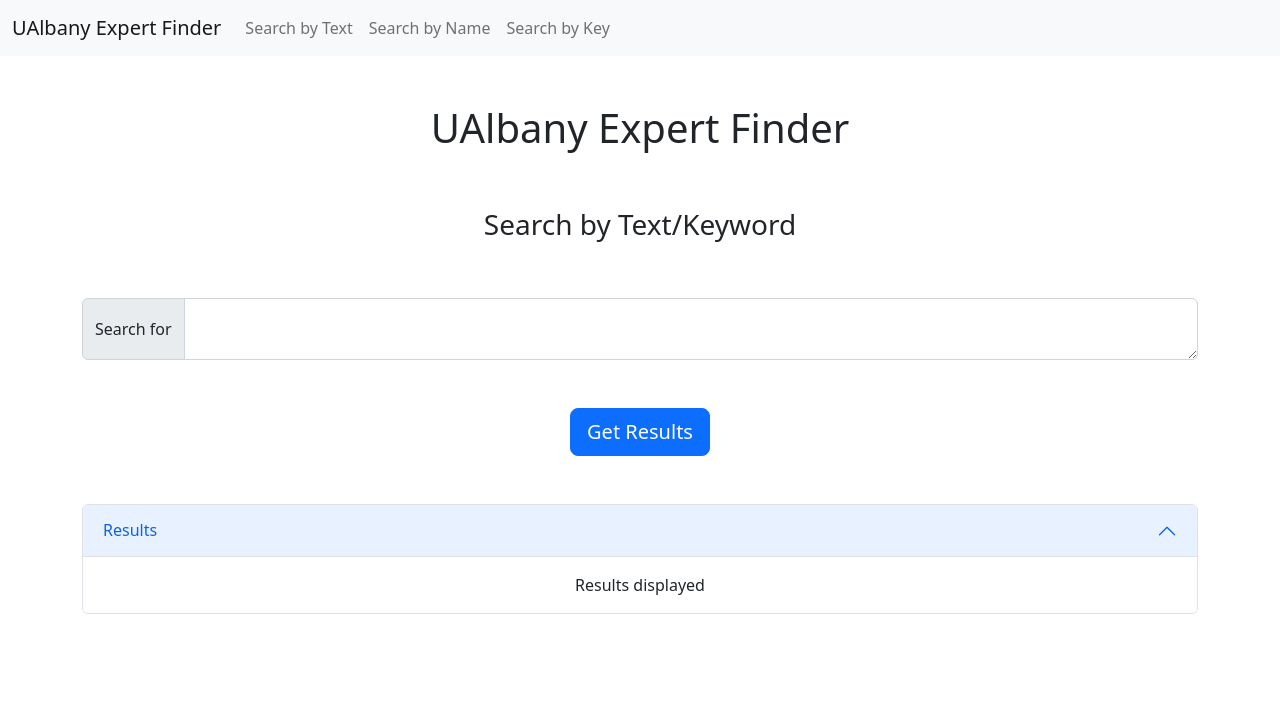
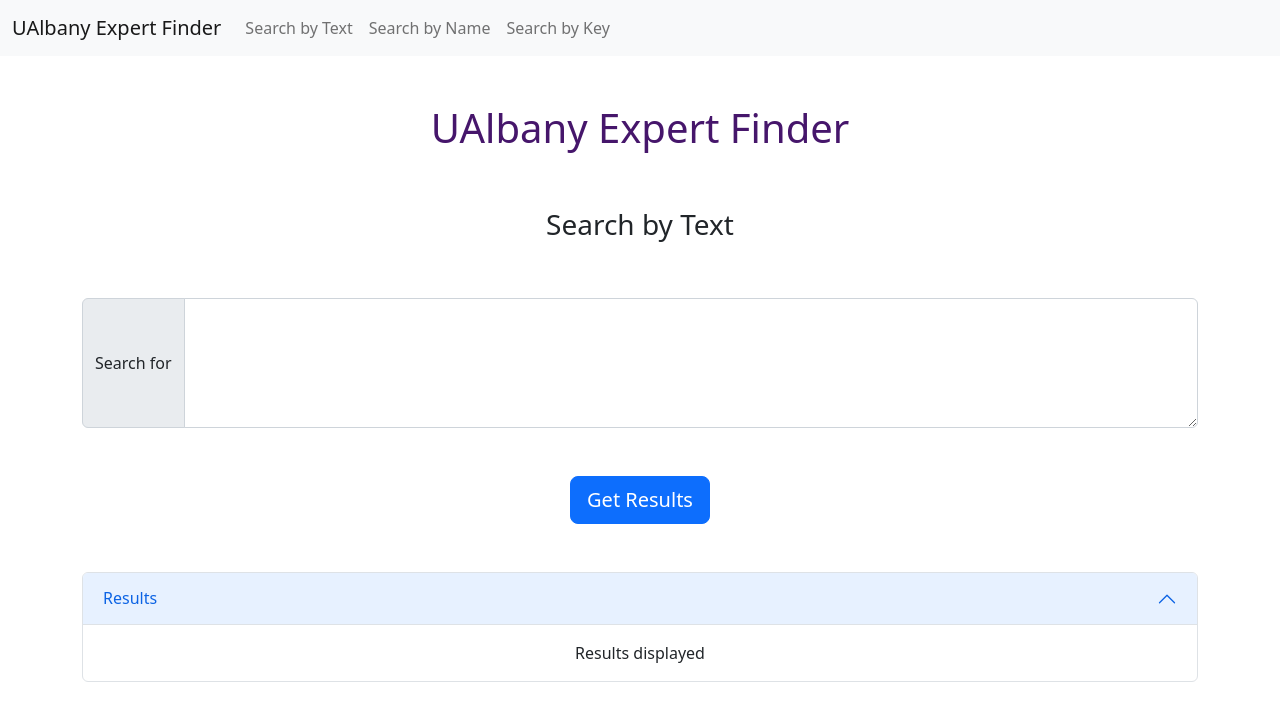
Before and after one commit to sdat-dev/UAlbany-Expert-finder-new, a website: page index.html in a window 1280 px wide. Drawn offline with nearby package versions, Linux system fonts and the light colour scheme.

Commit message:
fixed color

```diff
--- a/index.html
+++ b/index.html
@@ -13,6 +13,7 @@
     <script src="https://cdn.jsdelivr.net/npm/bootstrap@5.2.1/dist/js/bootstrap.bundle.min.js"
         integrity="sha384-u1OknCvxWvY5kfmNBILK2hRnQC3Pr17a+RTT6rIHI7NnikvbZlHgTPOOmMi466C8"
         crossorigin="anonymous"></script>
+        <link rel="stylesheet" href="searchbytest.css">
         <script type="module"  src="js/searchBykey.js"></script>
 </head>
 
@@ -45,13 +46,13 @@
 
     <div class="container text-center mt-5">
         <div class="row">
-            <div class="col">
+            <div class="col text-highlighter">
                 <h1> UAlbany Expert Finder</h1>
             </div>
         </div>
         <div class="row mt-5">
             <div class="col">
-                <h3>Search by Text/Keyword</h3>
+                <h3>Search by Text</h3>
             </div>
         </div>
     </div>
@@ -61,7 +62,7 @@
             <div class="col">
                 <div class="input-group">
                     <span class="input-group-text">Search for</span>
-                    <textarea class="form-control" aria-label="With textarea" id="input-keyword"></textarea>
+                    <textarea  class="form-control textarea-height" aria-label="With textarea" id="input-keyword"></textarea>
                 </div>
             </div>
         </div>
--- /dev/null
+++ b/searchbytest.css
@@ -0,0 +1,10 @@
+
+
+.textarea-height{
+    max-height: 400px;
+    height: 130px;
+}
+
+.text-highlighter{
+ color:  #46166b;
+}
```
Also changed, not shown: searchByMultiple.html (+11 -2 lines).
